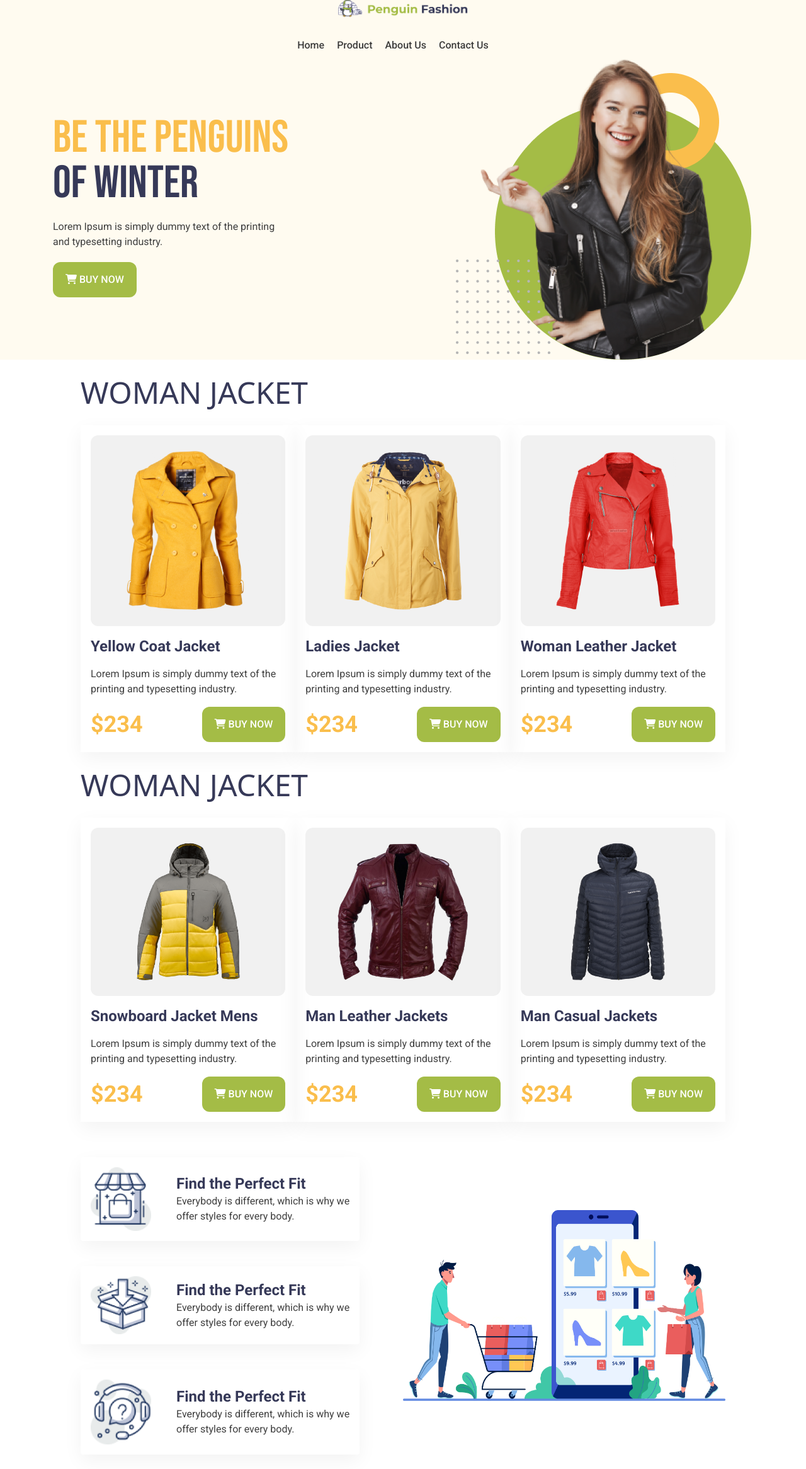
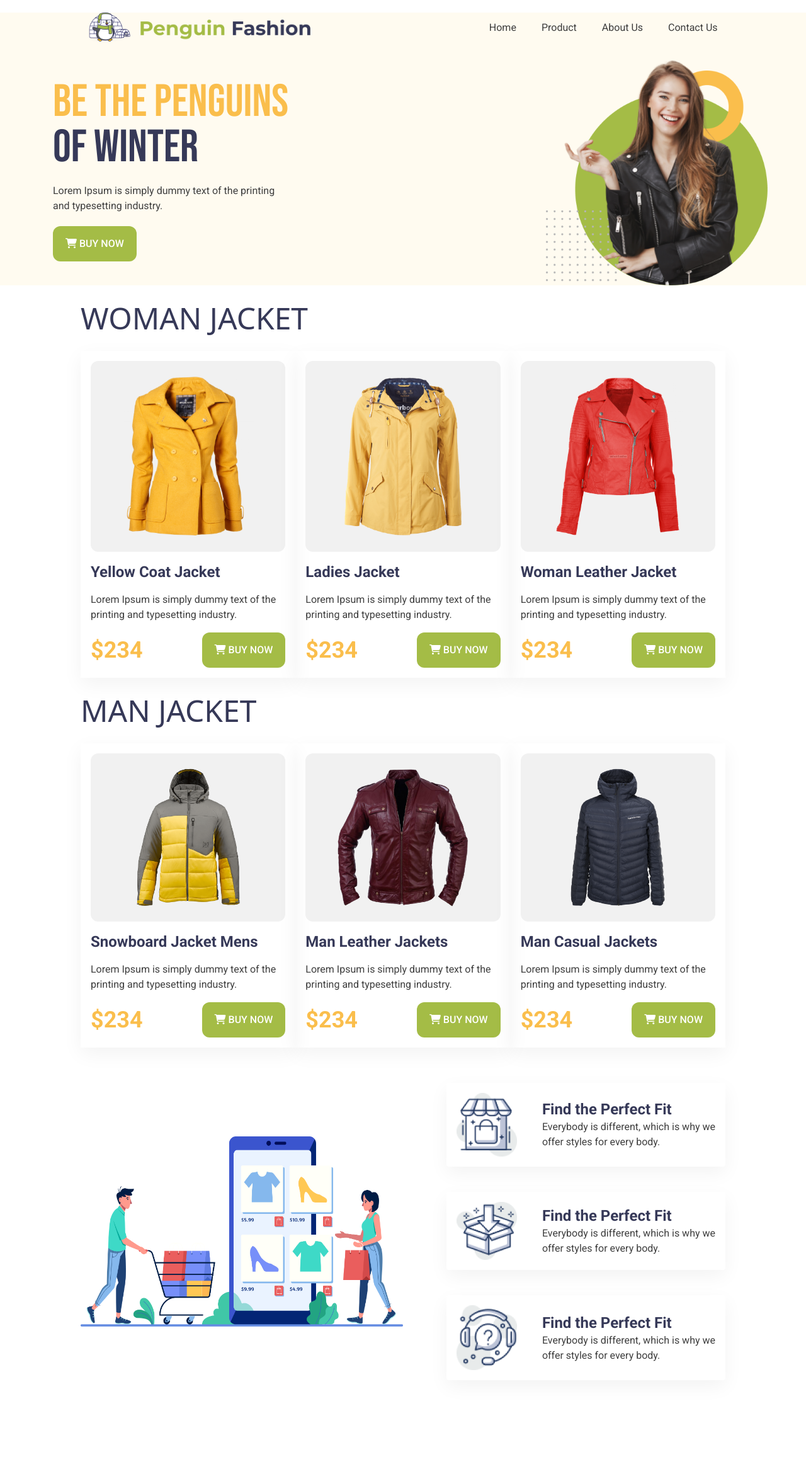
Before and after one commit to Aaban-Nayeem/penguin-fashion-project, a website: page index.html in a window 1280 px wide. Shown: the whole page at 63% size. After the commit the page ends 2247 px from the top, so only its background shows below. Drawn offline with Linux system fonts and the light colour scheme.

Commit message:
Project done

```diff
--- a/index.html
+++ b/index.html
@@ -33,22 +33,28 @@
     <title>Document</title>
   </head>
   <body>
-    <header class="bg-[#FFFBF0]">
-      <nav class="flex flex-col items-center justify-around gap-5 space-y-3">
+    <header class="w-screen bg-[rgb(255,251,240)]">
+      <nav class="my-5 items-center md:flex md:justify-around">
         <div>
-          <img src="./icons/logo.png" alt="" class="w-52" />
+          <img
+            src="./icons/logo.png"
+            alt=""
+            class="mx-auto mb-5 h-12 md:mb-0 md:h-8 lg:h-12"
+          />
         </div>
-        <div class="mr-3 text-base font-medium text-[#3C3C3C]">
-          <ul class="font-roboto flex">
-            <li class="mr-5">Home</li>
-            <li class="mr-5">Product</li>
-            <li class="mr-5">About Us</li>
-            <li class="mr-5">Contact Us</li>
+        <div>
+          <ul
+            class="font-roboto flex justify-center gap-10 text-xl text-[#3C3C3C] md:text-base"
+          >
+            <li>Home</li>
+            <li>Product</li>
+            <li>About Us</li>
+            <li>Contact Us</li>
           </ul>
         </div>
       </nav>
-      <section class="flex items-center justify-center">
-        <div class="w-1/2">
+      <section class="justify-center md:flex md:items-center">
+        <div class="mx-auto w-1/2">
           <h3 class="font-bebas text-7xl uppercase text-[#363958]">
             <span class="text-7xl uppercase text-[#FABE4C]"
               >Be the Penguins </span
@@ -67,14 +73,22 @@
           </button>
         </div>
         <div>
-          <img src="./images/model.png" alt="" />
+          <img
+            src="./images/model.png"
+            alt=""
+            class="mx-auto my-10 w-3/4 md:my-0"
+          />
         </div>
       </section>
     </header>
     <main class="mx-auto w-4/5">
       <section>
-        <h3 class="my-7 text-5xl uppercase text-[#363958]">woman jacket</h3>
-        <div class="flex">
+        <h3
+          class="my-7 text-center text-4xl uppercase text-[#363958] md:text-left md:text-5xl"
+        >
+          woman jacket
+        </h3>
+        <div class="md:flex">
           <div
             class="font-roboto p-4 shadow-[0_10px_30px_0px_rgba(0,0,0,0.05)]"
           >
@@ -150,8 +164,12 @@
         </div>
       </section>
       <section>
-        <h3 class="my-7 text-5xl uppercase text-[#363958]">woman jacket</h3>
-        <div class="flex">
+        <h3
+          class="my-7 text-center text-4xl uppercase text-[#363958] md:text-left md:text-5xl"
+        >
+          Man jacket
+        </h3>
+        <div class="md:flex">
           <div
             class="font-roboto p-4 shadow-[0_10px_30px_0px_rgba(0,0,0,0.05)]"
           >
@@ -226,54 +244,54 @@
           </div>
         </div>
       </section>
-      <section class="font-roboto my-14 flex items-center justify-between">
-        <div class="flex flex-col gap-10">
+      <section class="font-roboto my-14 items-center justify-between md:flex">
+        <div class="md:w-1/2">
+          <img src="./images/shopping.png" alt="" class="my-10" />
+        </div>
+        <div class="flex flex-col md:gap-10">
           <div
-            class="flex items-center justify-evenly gap-10 rounded p-4 shadow-[0_10px_30px_0px_rgba(0,0,0,0.05)]"
+            class="flex items-center justify-evenly gap-5 rounded p-4 shadow-[0_10px_30px_0px_rgba(0,0,0,0.05)] md:gap-10"
           >
             <div><img src="./icons/house.png" alt="" class="w-24" /></div>
             <div>
-              <h4 class="text-2xl font-bold text-[#363958]">
+              <h4 class="text-xl font-bold text-[#363958] md:text-2xl">
                 Find the Perfect Fit
               </h4>
-              <p class="text-base text-[#3E3E3E]">
+              <p class="text-sm text-[#3E3E3E] md:text-base">
                 Everybody is different, which is why we <br />
                 offer styles for every body.
               </p>
             </div>
           </div>
           <div
-            class="flex items-center justify-evenly gap-10 rounded p-4 shadow-[0_10px_30px_0px_rgba(0,0,0,0.05)]"
+            class="flex items-center justify-evenly gap-5 rounded p-4 shadow-[0_10px_30px_0px_rgba(0,0,0,0.05)] md:gap-10"
           >
             <div><img src="./icons/box.png" alt="" class="w-24" /></div>
             <div>
-              <h4 class="text-2xl font-bold text-[#363958]">
+              <h4 class="text-xl font-bold text-[#363958] md:text-2xl">
                 Find the Perfect Fit
               </h4>
-              <p class="text-base text-[#3E3E3E]">
+              <p class="text-sm text-[#3E3E3E] md:text-base">
                 Everybody is different, which is why we <br />
                 offer styles for every body.
               </p>
             </div>
           </div>
           <div
-            class="flex items-center justify-evenly gap-10 rounded p-4 shadow-[0_10px_30px_0px_rgba(0,0,0,0.05)]"
+            class="flex items-center justify-evenly gap-5 rounded p-4 shadow-[0_10px_30px_0px_rgba(0,0,0,0.05)] md:gap-10"
           >
             <div><img src="./icons/question.png" alt="" class="w-24" /></div>
             <div>
-              <h4 class="text-2xl font-bold text-[#363958]">
+              <h4 class="text-xl font-bold text-[#363958] md:text-2xl">
                 Find the Perfect Fit
               </h4>
-              <p class="text-base text-[#3E3E3E]">
+              <p class="text-sm text-[#3E3E3E] md:text-base">
                 Everybody is different, which is why we <br />
                 offer styles for every body.
               </p>
             </div>
           </div>
         </div>
-        <div class="w-1/2">
-          <img src="./images/shopping.png" alt="" />
-        </div>
       </section>
     </main>
   </body>
```
Also changed, not shown: dist/output.css.
